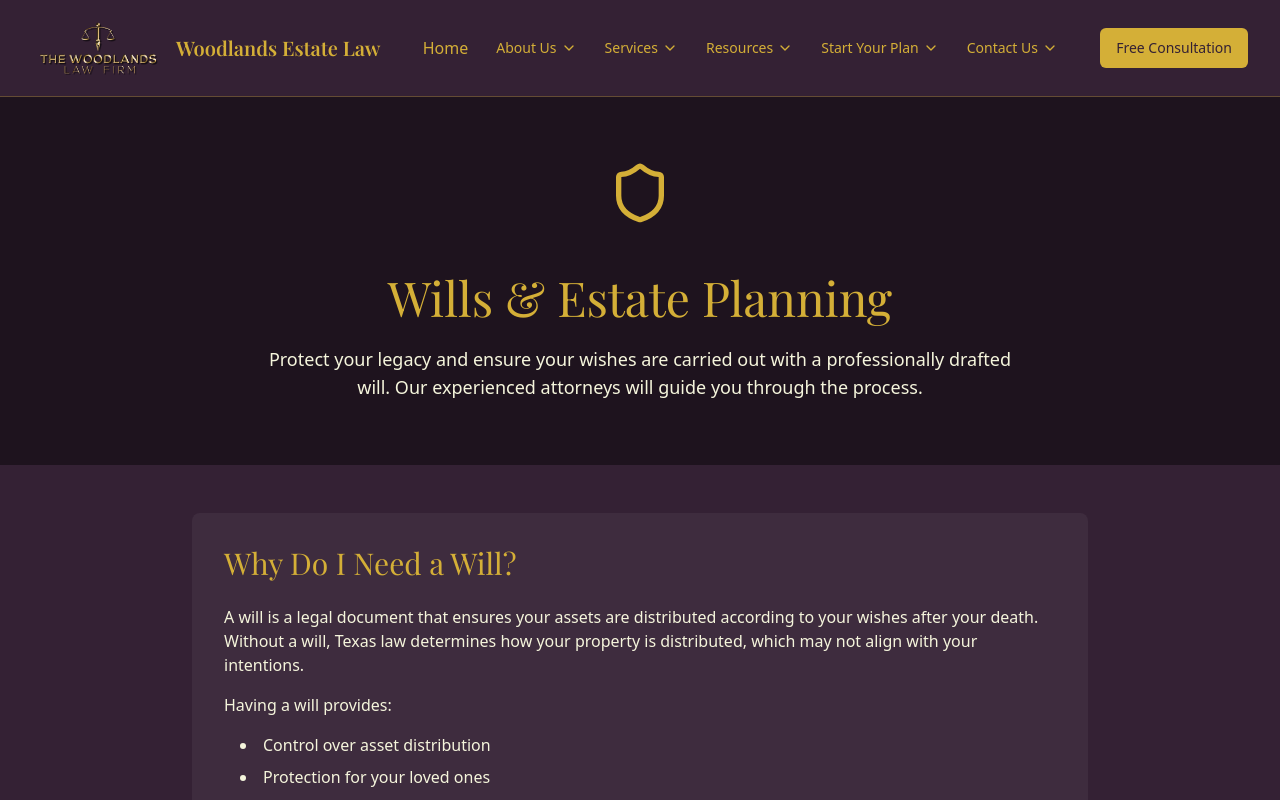
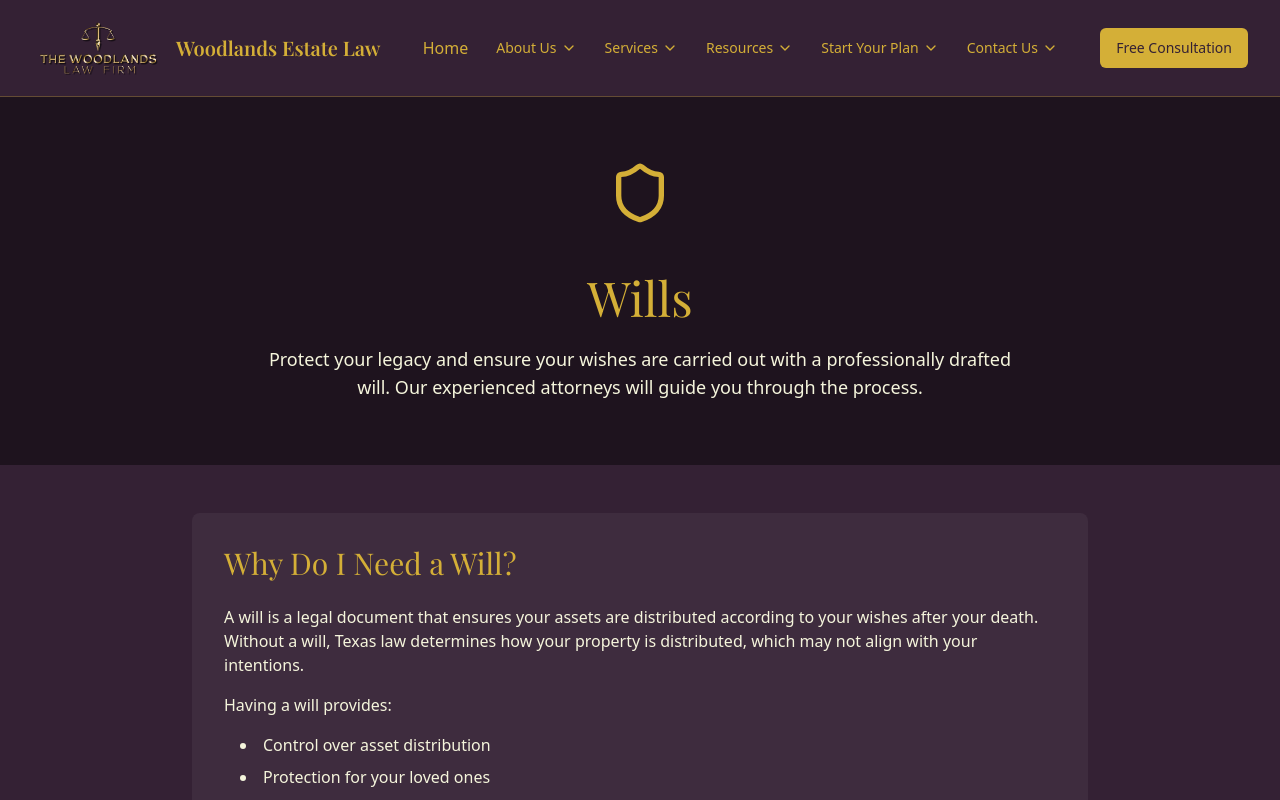
Before and after one commit to Aggiebryan/woodland-estate-launchpad, a React (Vite) app: page /wills in a window 1280 px wide. Shown: the top 800 px of the page. Built offline with nearby package versions, Linux system fonts and the light colour scheme.

Commit message:
Update Wills.tsx

```diff
--- a/src/pages/Wills.tsx
+++ b/src/pages/Wills.tsx
@@ -14,7 +14,7 @@ const Wills = () => {
               <Shield className="w-16 h-16 text-woodlands-gold mb-4" />
             </div>
             <h1 className="text-4xl md:text-5xl font-serif text-woodlands-gold text-center mb-6">
-              Wills & Estate Planning
+              Wills
             </h1>
             <p className="text-woodlands-cream text-center max-w-3xl mx-auto text-lg font-body">
               Protect your legacy and ensure your wishes are carried out with a professionally drafted will. Our experienced attorneys will guide you through the process.
```
